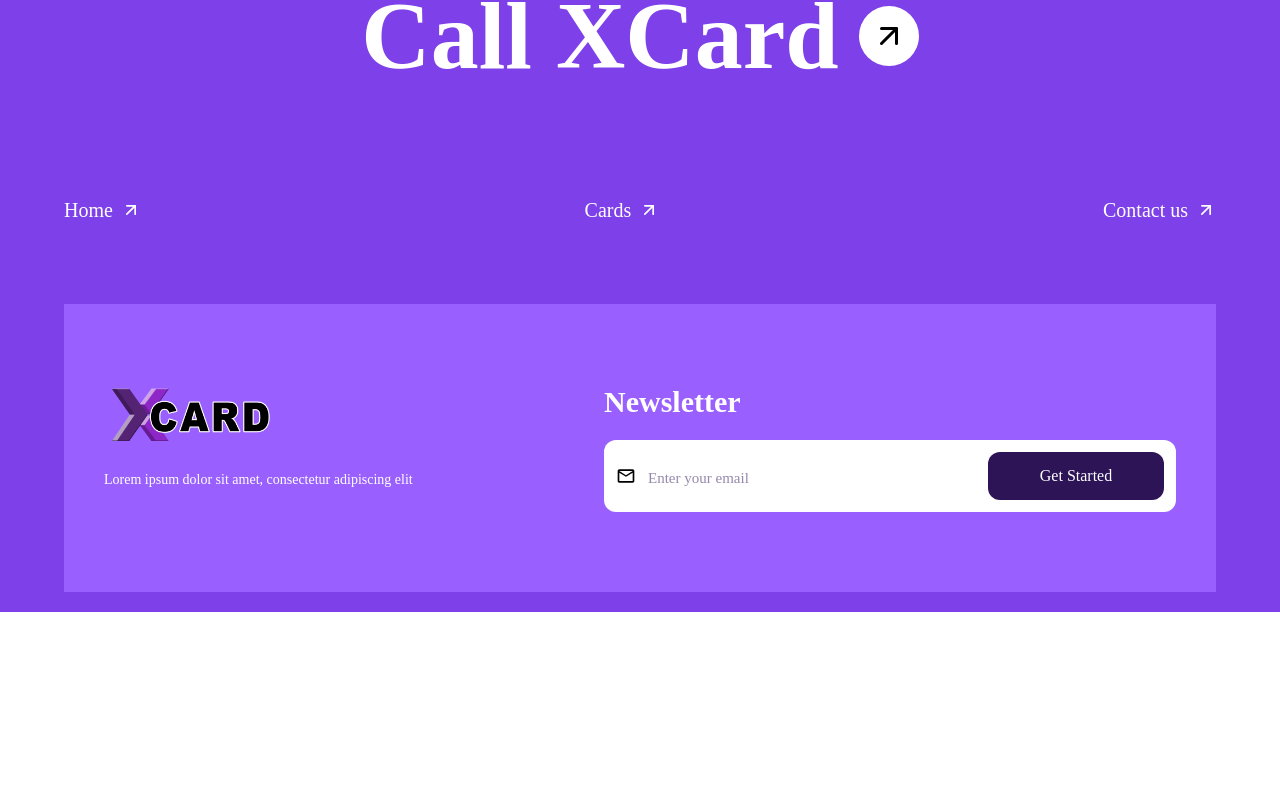
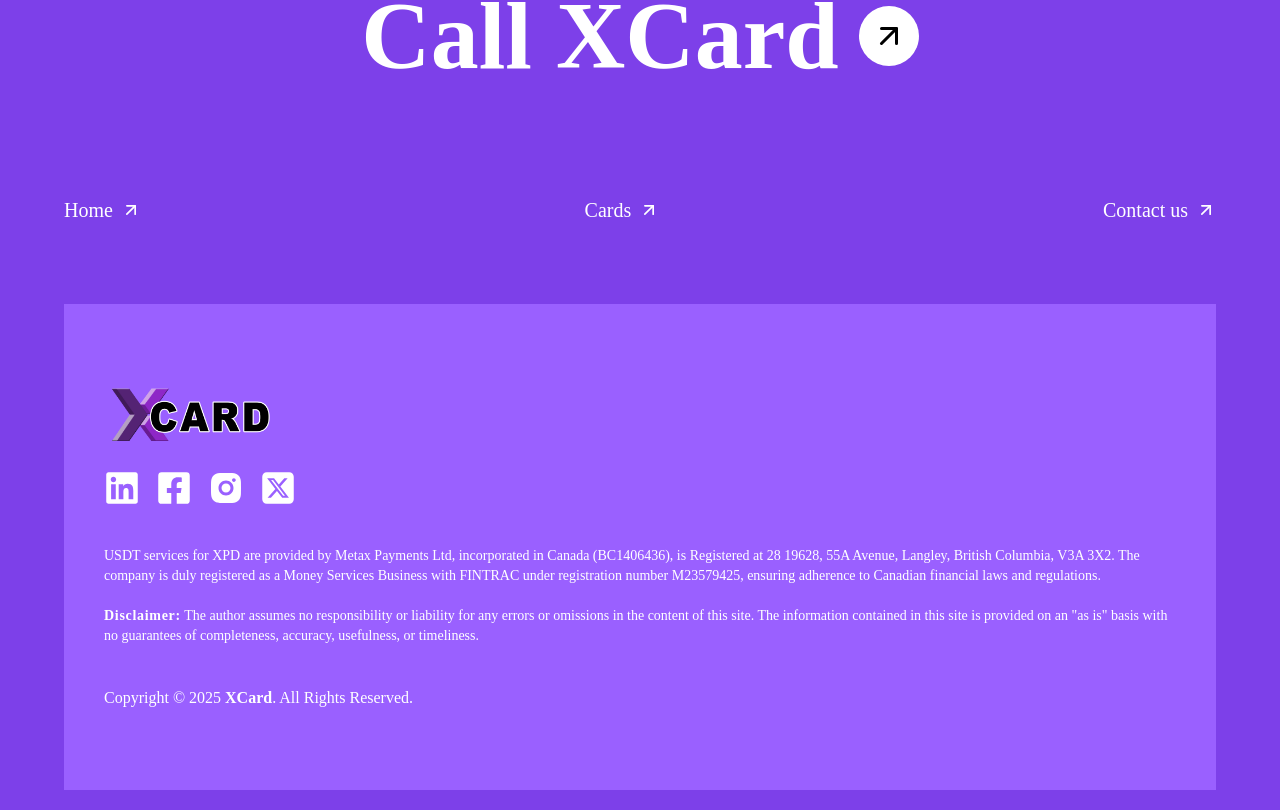
Before and after one commit to MahfoozMindIt/gsapReact, a React (Vite) app: page / in a window 1280 px wide. Shown: the part 8088-8898 px from the top of the page. Before the commit the page ends 8700 px from the top, so only its background shows below. Built offline with nearby package versions, Linux system fonts and the light colour scheme; a web font is replaced by a local one.

Commit message:
pages commit

```diff
--- a/src/components/Footer.jsx
+++ b/src/components/Footer.jsx
@@ -4,6 +4,9 @@
 import { Link } from 'react-router-dom';
 import logo from "../assets/xcardLogo.png";
 import { MdOutlineMailOutline } from "react-icons/md";
+import { FaFacebookSquare, FaLinkedin } from 'react-icons/fa';
+import { RiInstagramFill } from 'react-icons/ri';
+import { FaSquareXTwitter } from 'react-icons/fa6';
 
 
 const Footer = () => {
@@ -34,23 +37,23 @@
 </div>
 
 <section className=' justify-between flex flex-col gap-10 lg:flex-row mt-20 p-10 py-20 ' style={{backgroundImage:"linear-gradient(to right,#9A60FF 10%, #9A60FF 50%   )"}}>
-  <div className='lg:w-[50%] flex flex-col items-center lg:items-start lg:justify-start justify-center'>
+  <div className=' flex flex-col items-center lg:items-start lg:justify-start justify-center'>
     <img src={logo} alt="" className='w-44 pb-5'/>
-    <p className='font-light text-sm'>
-    Lorem ipsum dolor sit amet, consectetur   adipiscing elit
+
+    <div className='flex text-4xl gap-4'>
+<FaLinkedin/>
+<FaFacebookSquare />
+<RiInstagramFill />
+<FaSquareXTwitter />
+    </div>
+    <p className='font-light pt-10 text-sm'>USDT services for XPD are provided by Metax Payments Ltd, incorporated in Canada (BC1406436), is Registered at 28 19628, 55A Avenue, Langley, British Columbia, V3A 3X2. The company is duly registered as a Money Services Business with FINTRAC under registration number M23579425, ensuring adherence to Canadian financial laws and regulations.
+<br /><br />
+<span className='font-extrabold tracking-wider'>Disclaimer:</span> The author assumes no responsibility or liability for any errors or omissions in the content of this site. The information contained in this site is provided on an "as is" basis with no guarantees of completeness, accuracy, usefulness, or timeliness.
     </p>
+    <p className='pt-10'>Copyright © 2025 <span className='font-bold'>XCard</span>. All Rights Reserved.</p>
   </div>
 
-  <div className='flex flex-col gap-5   text-black '>
-    <p className='text-3xl font-semibold text-white'>Newsletter</p>
-    <div className='flex items-center  gap-5  flex-col md:flex-row p-3 rounded-xl bg-white'>
-      <div className='flex items-center gap-3 md:text-xl text-hover'>
-      <MdOutlineMailOutline className='text-black'/>
-      <input type="email" name="" id="" className='outline-0 md:w-80 w-56 placeholder:text-[15px]' placeholder='Enter your email' />
-      </div>
-      <button className='bg-hover w-44 py-3 rounded-xl text-white'>Get Started</button>
-    </div>
-  </div>
+
 </section>
       </div>
     </div>
--- a/src/pages/Cards.jsx
+++ b/src/pages/Cards.jsx
@@ -562,12 +562,12 @@
 </h2>
 </div>
 
-<div className='w-full flex justify-center pt-10'>
+{/* <div className='w-full flex justify-center pt-10'>
 <p className='lg:w-[50%] w-[85%] md:w-[70%] text-center'>Lorem ipsum dolor sit amet, consectetur adipiscing elit. Suspendisse varius enim in eros elementum.</p>
 
-</div>
+</div> */}
 
-<div id='cards' className='grid  grid-cols-1 gap-10 mt-20'>
+<div id='cards' className='grid  grid-cols-1 gap-10 mt-10'>
 
 <div id='card_1' className='bg-primary  card1 flex flex-col gap-20 md:flex-row rounded-2xl md:p-20 p-5  py-14'>
 <div className='text-white md:w-[50%] flex flex-col justify-center'>
@@ -620,10 +620,11 @@
 </h2>
 </div>
 
-<div className='w-full flex justify-center pt-2'>
+{/* <div className='w-full flex justify-center pt-2'>
 <p className='lg:w-[50%] w-[85%] md:w-[70%] text-center'>Lorem ipsum dolor sit amet, consectetur adipiscing elit. Suspendisse varius enim in eros elementum.</p>
 
-</div></div>
+</div> */}
+</div>
 {/* frequently asked questions.... */}
 <section className="lg:w-[75%] md:w-[90%] w-full flex-col flex gap-5">
       {[0, 1,2,3,4,5,6,7,8].map((index) => (
```
Also changed, not shown: 19 other files (tests, documents, lock files or other folders).
